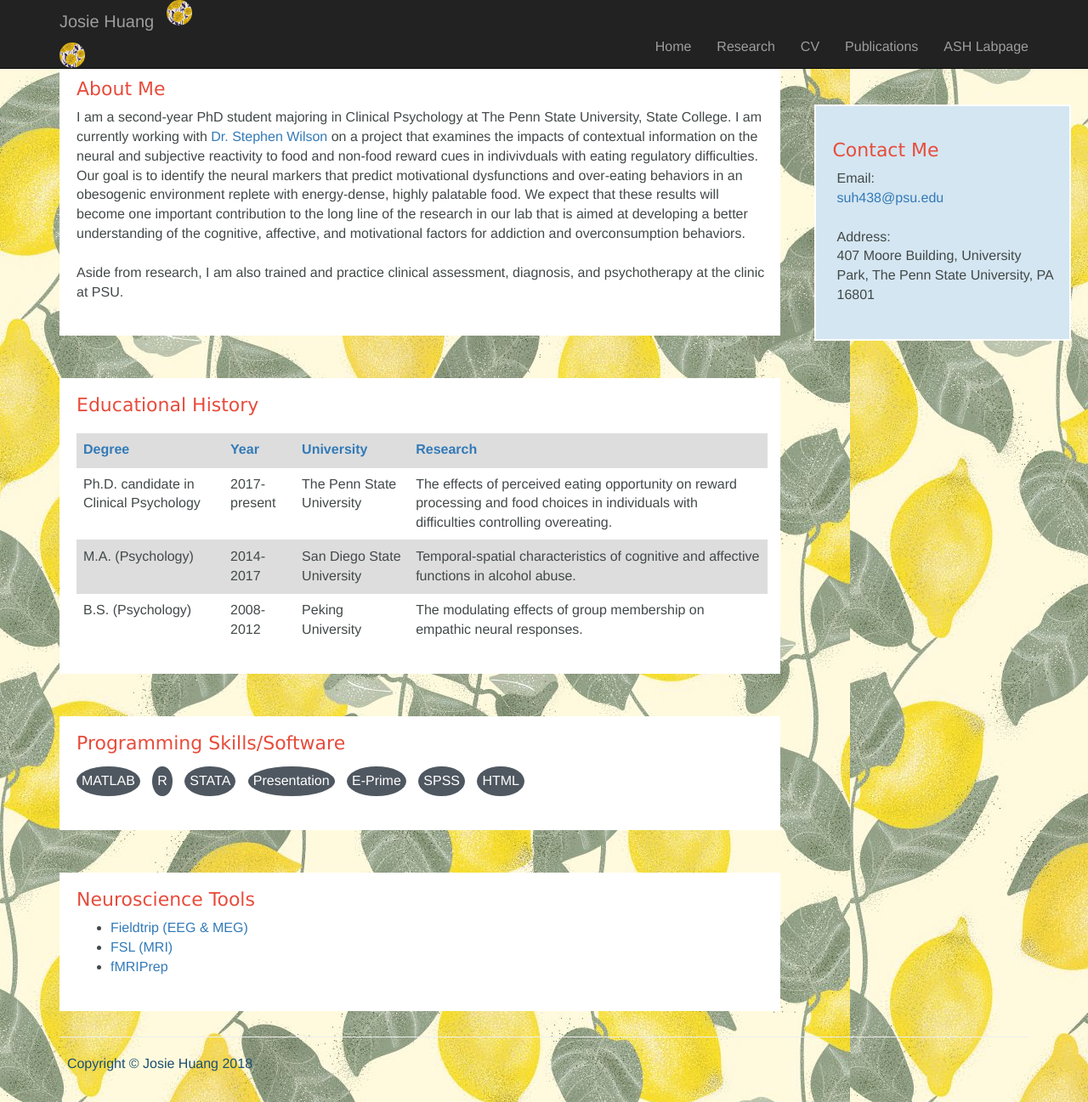
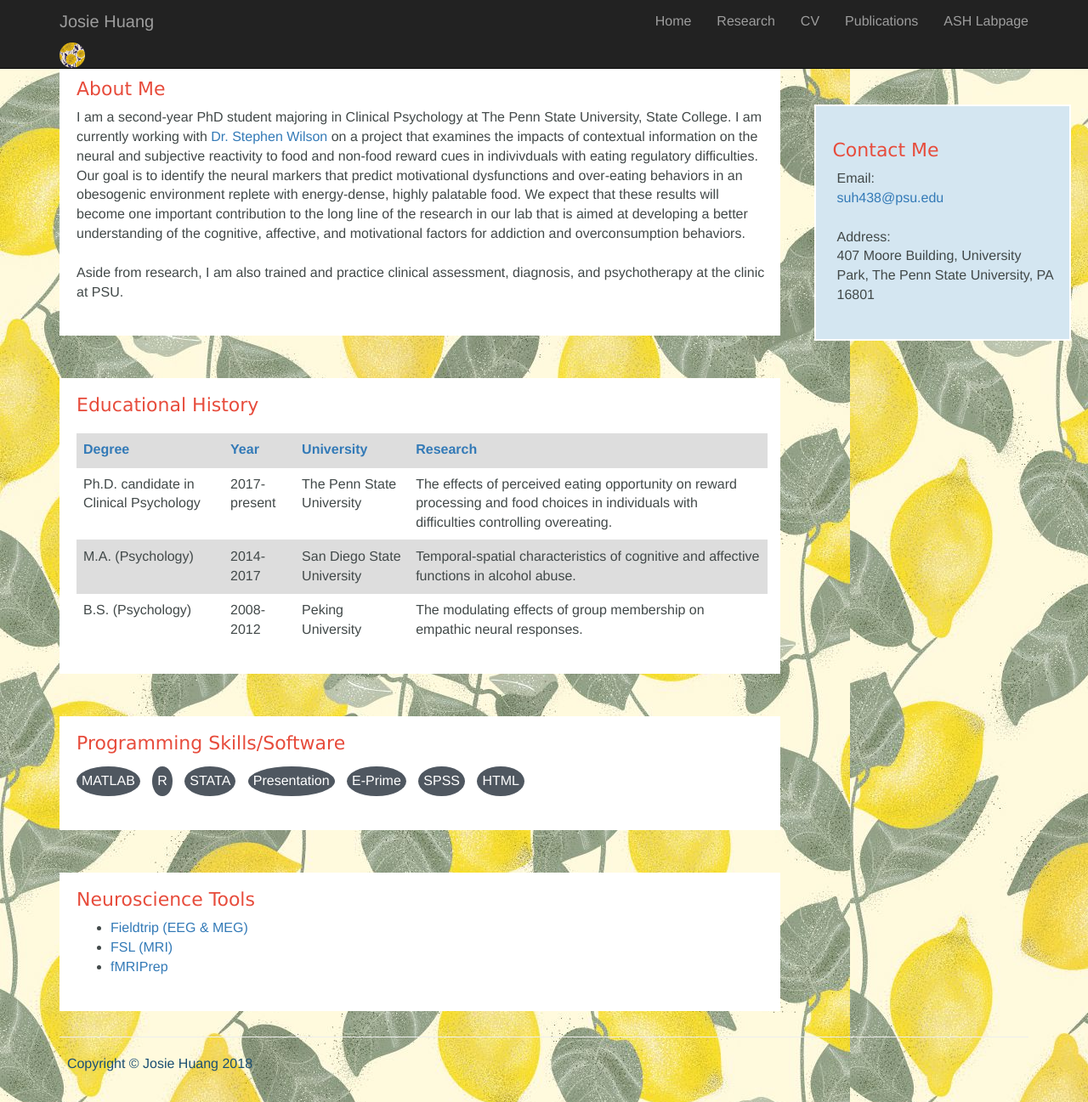
Before and after one commit to josie-shuang/josie-shuang.github.io, a Jekyll site: the page built from index.html, in a window 1280 px wide and 1297 px high. Shown: the whole window at 85% size. Built offline with Jekyll 4.4.1, drawn with Linux system fonts in a browser that asks for light colours.

Commit message:
Update header.html

```diff
--- a/_includes/header.html
+++ b/_includes/header.html
@@ -15,9 +15,7 @@
 					<img src="../img/yumeji2.jpeg">
 				 </div>
 			  </div>
-				<div id="logo">
-					<img src="../img/yumeji2.jpeg">
-				 </div>
+
 			  <div id="myNavbar" class="navbar-collapse collapse">
 				 <ul class="nav navbar-nav navbar-right">
 					       {% for link in site.navbar-links %}
```
